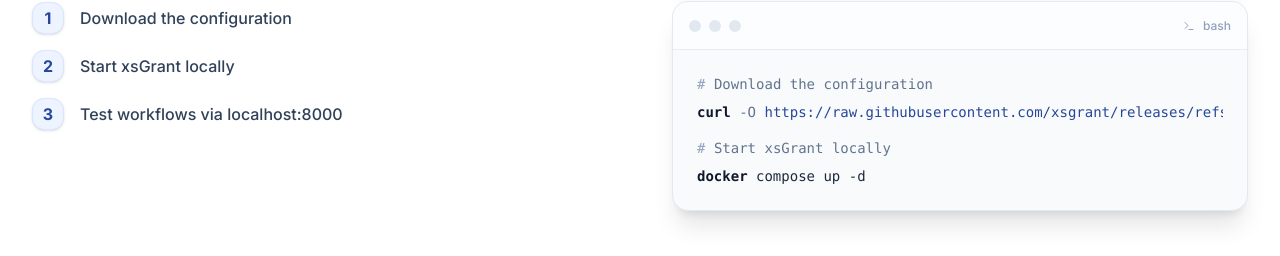
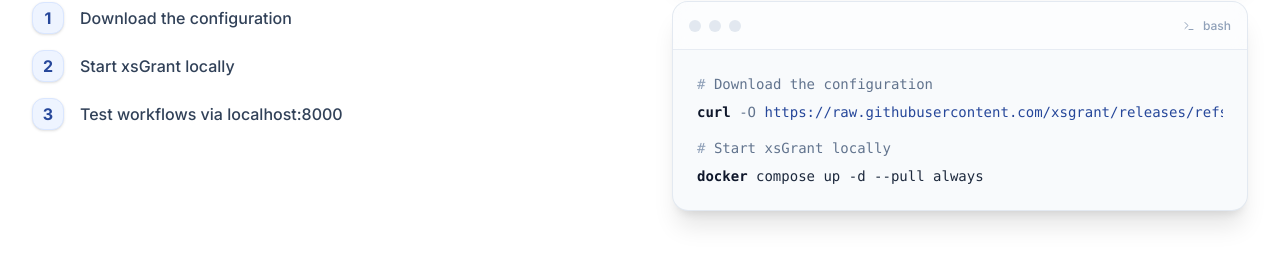
Before and after one commit to xsgrant/website, a React (Vite) app: page / in a window 1280 px wide. Shown: the part 2815-3071 px from the top of the page. Built offline with nearby package versions, Linux system fonts and the light colour scheme.

Commit message:
fix: ensure latest images are always pulled

```diff
--- a/src/components/Install.tsx
+++ b/src/components/Install.tsx
@@ -4,7 +4,7 @@
 
 export function Install() {
   const [copied, setCopied] = useState(false);
-  const installCode = `curl -O https://raw.githubusercontent.com/xsgrant/releases/refs/heads/main/docker-compose.yml\ndocker compose up -d`;
+  const installCode = `curl -O https://raw.githubusercontent.com/xsgrant/releases/refs/heads/main/docker-compose.yml\ndocker compose up -d --pull always`;
 
   const copyToClipboard = () => {
     navigator.clipboard.writeText(installCode);
@@ -127,7 +127,7 @@
                   </code>
                   <code className="block">
                     <span className="font-bold text-slate-900">docker</span>{" "}
-                    compose up -d
+                    compose up -d --pull always
                   </code>
                 </pre>
               </div>
```
